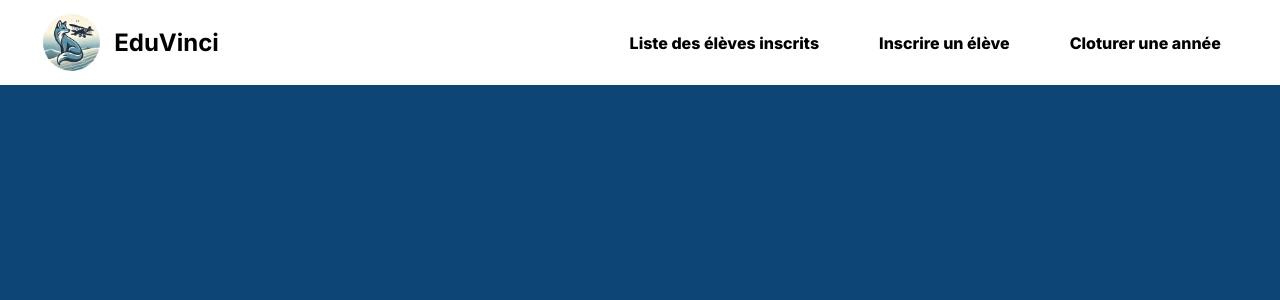
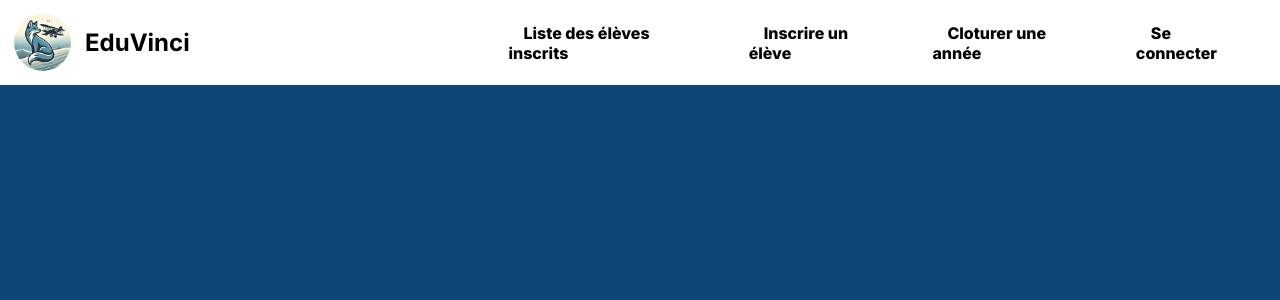
Before and after one commit to MonifD/EduVinci, a Node server app: page / in a window 1280 px wide. Shown: the top 300 px of the page. Run offline with Node 20, Linux system fonts and the light colour scheme; some libraries are stand-ins or nearby versions.

Commit message:
ajout lien navbar pour login

```diff
--- a/src/views/partials/navbar.ejs
+++ b/src/views/partials/navbar.ejs
@@ -13,6 +13,7 @@
                 <li><a href="/liste_eleves">Liste des élèves inscrits</a></li>
                 <li><a href="/inscription">Inscrire un élève</a></li>
                 <li><a href="">Cloturer une année</a></li>
+                <li><a href="/login">Se connecter</a></li>
             </ul>
         </div>
     </div>
```
